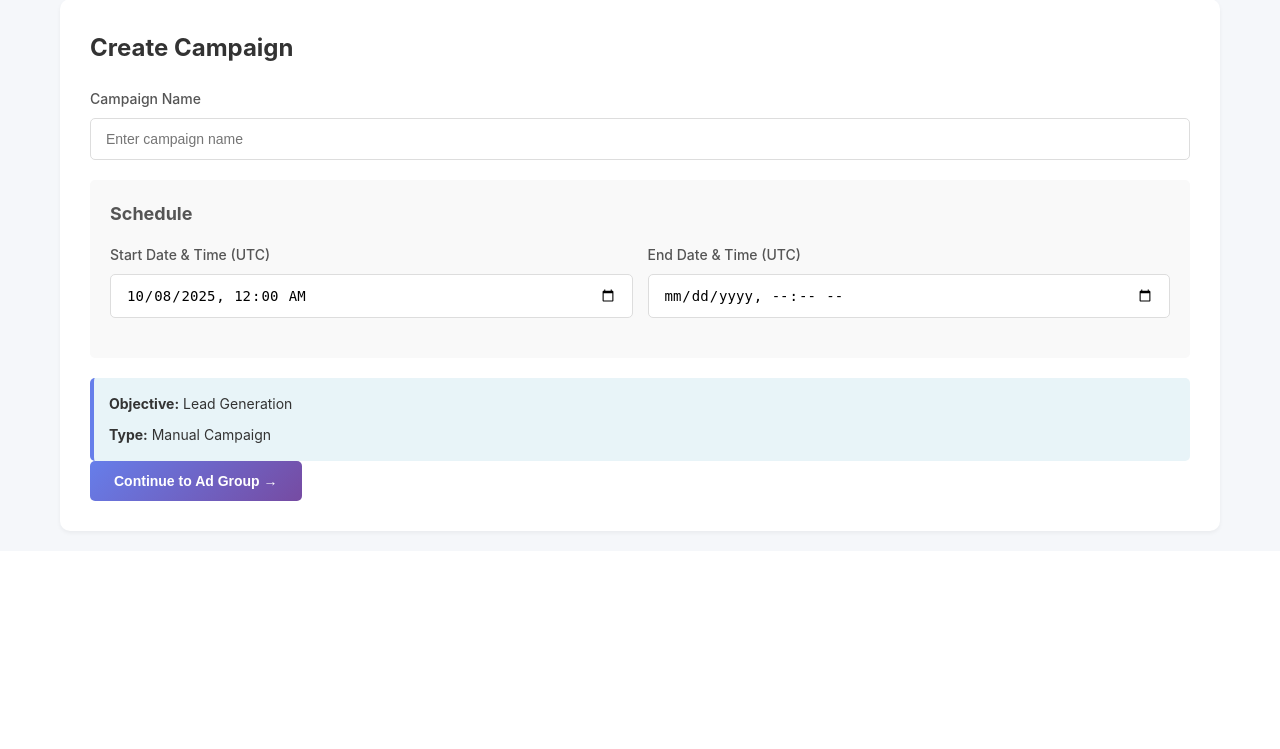
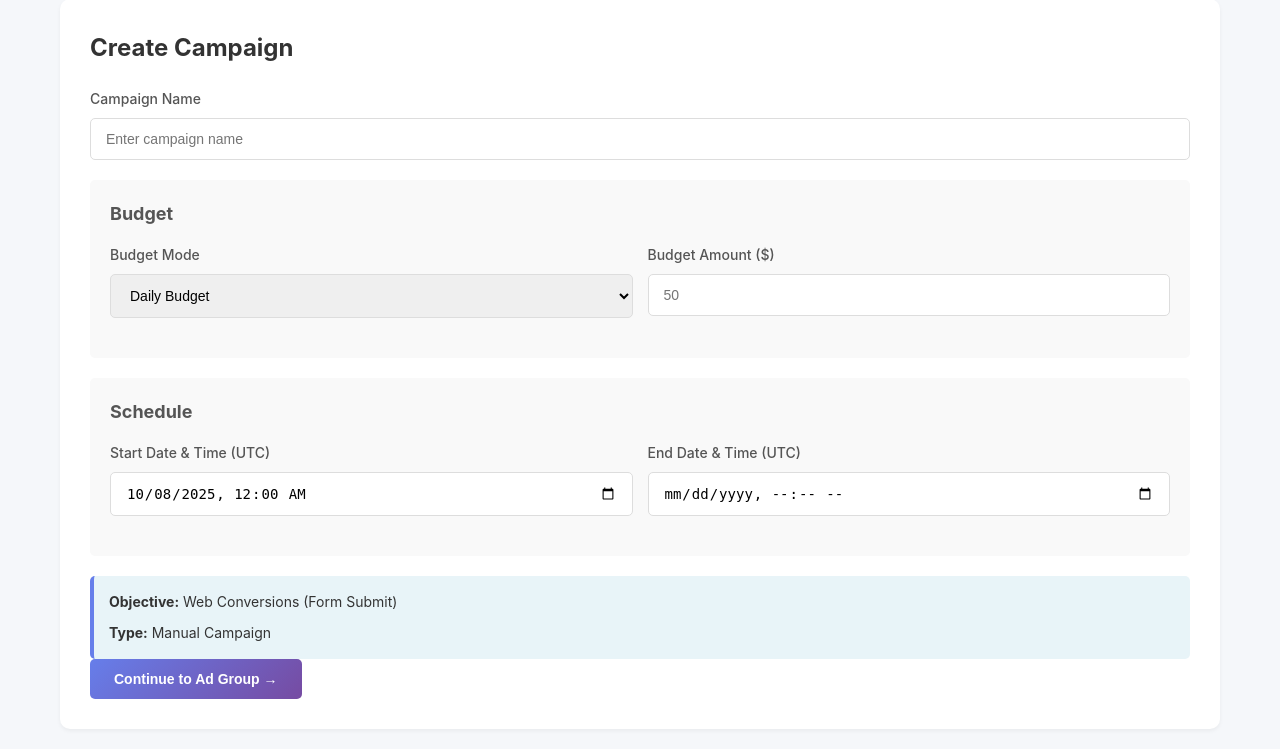
Before and after one commit to pearmediallc/tiktok-launcher, a PHP site: page /dashboard.php in a window 1280 px wide. Shown: the part 263-1012 px from the top of the page. Before the commit the page ends 798 px from the top, so only its background shows below. Run offline with PHP 8.4, Linux system fonts and the light colour scheme; the visitor is signed in with stand-in values (Sample User, id 1); data that the repository does not hold is empty.

Commit message:
Implement exact working Postman configuration for campaigns and ad groups
Based on tested Postman requests that successfully created campaigns and ad groups.

CAMPAIGN LEVEL:
- objective_type: WEB_CONVERSIONS (for form conversions)
- budget_mode: User selectable (BUDGET_MODE_DAY default)
- budget: User provided
- operation_status: ENABLE (auto-enable campaigns)

AD GROUP LEVEL:
- promotion_type: WEBSITE
- promotion_target_type: EXTERNAL_WEBSITE
- optimization_goal: CONVERT (matches WEB_CONVERSIONS objective)
- optimization_event: FORM (form submission)
- pixel_id: Required for CONVERT goal
- budget_mode: Matches campaign budget_mode
- bid_type: BID_TYPE_CUSTOM
- conversion_bid_price: User provided (Target CPA)

Features:
- Campaign budget configuration in Step 1
- Budget mode syncs from campaign to ad group
- Pixel selection (dropdown or manual) for conversions
- All parameters match tested Postman configuration

🤖 Generated with [Claude Code](https://claude.com/claude-code)

Co-Authored-By: Claude <noreply@anthropic.com>

```diff
--- a/api.php
+++ b/api.php
@@ -70,8 +70,10 @@ try {
             $params = [
                 'advertiser_id' => $advertiser_id,
                 'campaign_name' => $data['campaign_name'],
-                'objective_type' => 'LEAD_GENERATION',
-                'budget_mode' => 'BUDGET_MODE_INFINITE'
+                'objective_type' => 'WEB_CONVERSIONS',  // For website form conversions
+                'budget_mode' => $data['budget_mode'] ?? 'BUDGET_MODE_DAY',  // User selectable
+                'budget' => floatval($data['budget']),  // User provided
+                'operation_status' => 'ENABLE'  // Enable campaign immediately
             ];
 
             // Add schedule parameters if provided
--- a/assets/app.js
+++ b/assets/app.js
@@ -138,11 +138,18 @@ function prevStep() {
 // Campaign creation
 async function createCampaign() {
     const campaignName = document.getElementById('campaign-name').value.trim();
+    const campaignBudgetMode = document.getElementById('campaign-budget-mode').value;
+    const campaignBudget = parseFloat(document.getElementById('campaign-budget').value);
     const startDate = document.getElementById('campaign-start-date').value;
     const endDate = document.getElementById('campaign-end-date').value;
 
-    if (!campaignName || !startDate) {
-        showToast('Please enter campaign name and start date', 'error');
+    if (!campaignName || !campaignBudget || !startDate) {
+        showToast('Please enter campaign name, budget, and start date', 'error');
+        return;
+    }
+
+    if (campaignBudget < 20) {
+        showToast('Minimum campaign budget is $20', 'error');
         return;
     }
 
@@ -155,8 +162,13 @@ async function createCampaign() {
 
         const params = {
             campaign_name: campaignName,
+            budget_mode: campaignBudgetMode,
+            budget: campaignBudget,
             schedule_start_time: scheduleStartTime
         };
+
+        // Store budget mode for ad group to use
+        state.campaignBudgetMode = campaignBudgetMode;
 
         // Add end time if provided
         if (endDate) {
@@ -235,8 +247,8 @@ async function createAdGroup() {
             promotion_type: 'WEBSITE',  // Website conversion
             promotion_target_type: 'EXTERNAL_WEBSITE',  // Website Form
             pixel_id: pixelId,  // Data connection pixel
-            optimization_event: 'COMPLETE_REGISTRATION',  // Submit form event
-            optimization_goal: 'CONVERT',  // Conversion goal
+            optimization_event: 'FORM',  // Form submission event
+            optimization_goal: 'CONVERT',  // Conversion goal (matches WEB_CONVERSIONS)
             billing_event: 'OCPM',
 
             // ATTRIBUTION SETTINGS
@@ -253,15 +265,15 @@ async function createAdGroup() {
             age_groups: ['AGE_18_24', 'AGE_25_34', 'AGE_35_44', 'AGE_45_54', 'AGE_55_100'],
             gender: 'GENDER_UNLIMITED',  // All genders
 
-            // BUDGET AND SCHEDULE
-            budget_mode: budgetMode,  // BUDGET_MODE_DYNAMIC_DAILY_BUDGET or BUDGET_MODE_DAY
+            // BUDGET AND SCHEDULE (must match campaign budget_mode)
+            budget_mode: state.campaignBudgetMode || budgetMode,  // Use campaign's budget mode
             budget: budget,
             schedule_type: 'SCHEDULE_FROM_NOW',  // Set start time and run continuously
             schedule_start_time: scheduleStartTime,
 
             // BIDDING
-            bid_type: bidPrice > 0 ? 'BID_TYPE_CUSTOM' : 'BID_TYPE_NO_BID',
-            conversion_bid_price: bidPrice > 0 ? bidPrice : undefined,
+            bid_type: 'BID_TYPE_CUSTOM',  // Always use custom bidding for conversions
+            conversion_bid_price: bidPrice,  // Target CPA for conversions
 
             // PACING
             pacing: 'PACING_MODE_SMOOTH',  // Standard delivery
--- a/dashboard.php
+++ b/dashboard.php
@@ -54,6 +54,24 @@ if (!isset($_SESSION['authenticated']) || !$_SESSION['authenticated']) {
                 </div>
 
                 <div class="form-section">
+                    <h3>Budget</h3>
+                    <div class="form-row">
+                        <div class="form-group">
+                            <label>Budget Mode</label>
+                            <select id="campaign-budget-mode">
+                                <option value="BUDGET_MODE_DAY">Daily Budget</option>
+                                <option value="BUDGET_MODE_DYNAMIC_DAILY_BUDGET">Dynamic Daily Budget</option>
+                                <option value="BUDGET_MODE_TOTAL">Total Budget (Lifetime)</option>
+                            </select>
+                        </div>
+                        <div class="form-group">
+                            <label>Budget Amount ($)</label>
+                            <input type="number" id="campaign-budget" placeholder="50" min="20" required>
+                        </div>
+                    </div>
+                </div>
+
+                <div class="form-section">
                     <h3>Schedule</h3>
                     <div class="form-row">
                         <div class="form-group">
@@ -68,7 +86,7 @@ if (!isset($_SESSION['authenticated']) || !$_SESSION['authenticated']) {
                 </div>
 
                 <div class="form-info">
-                    <p><strong>Objective:</strong> Lead Generation</p>
+                    <p><strong>Objective:</strong> Web Conversions (Form Submit)</p>
                     <p><strong>Type:</strong> Manual Campaign</p>
                 </div>
                 <button class="btn-primary" onclick="createCampaign()">Continue to Ad Group →</button>
```
